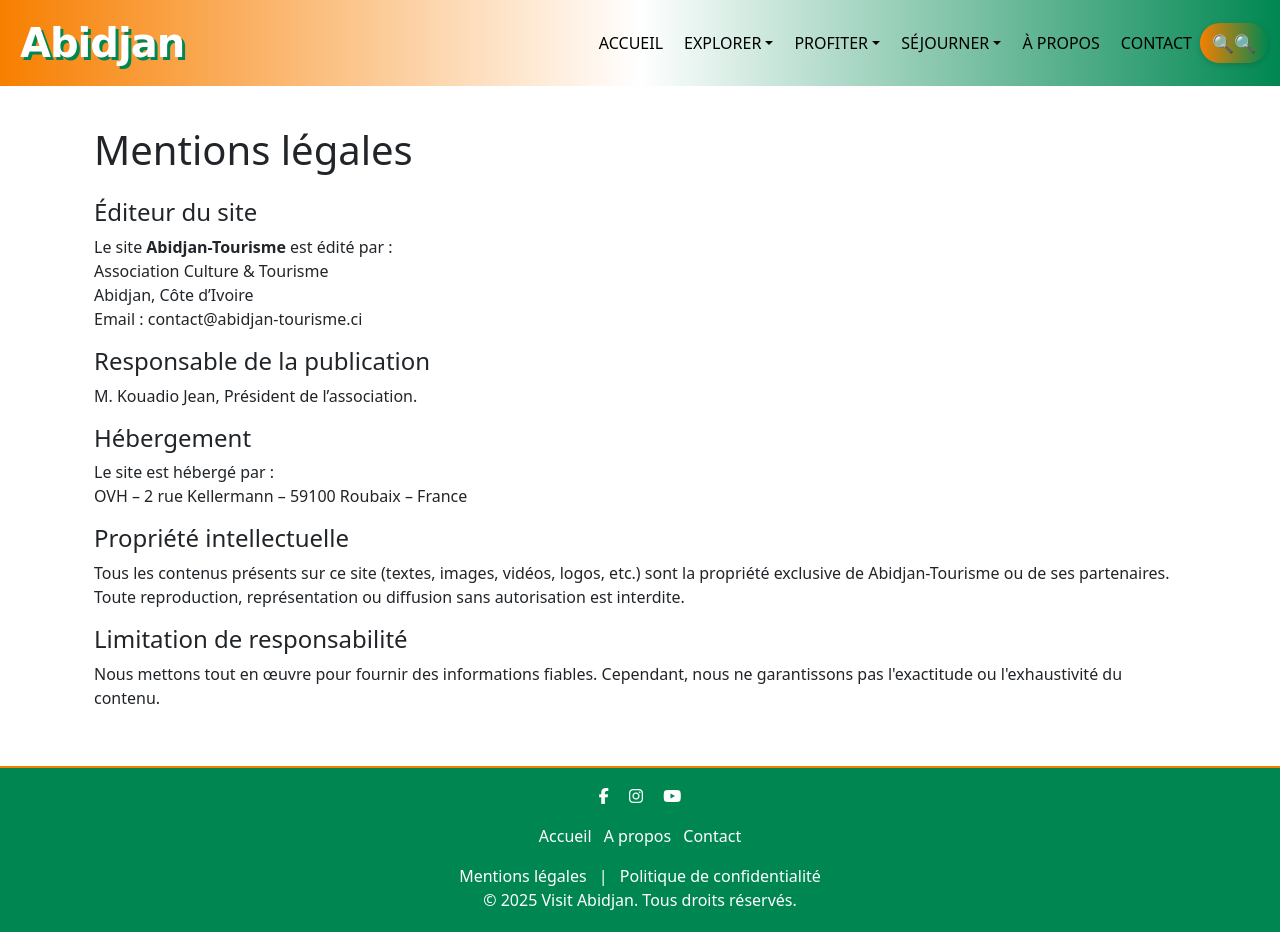
After one commit to ramo1990/MyBlog, a Django app: page /mentions-legales/ in a window 1280 px wide. The commit adds this page. Run offline with Django 4.2, Linux system fonts and the light colour scheme.

Commit message:
button search et footer

```diff
--- a/app/static/css/style.css
+++ b/app/static/css/style.css
@@ -85,6 +85,73 @@ footer {
   border-color: rgba(255, 255, 255, 0.6); /* bordure blanche légèrement transparente */
 }
 
+#mobileSearchOverlay {
+  position: fixed;
+  top: 0;
+  left: 0;
+  width: 100%;
+  height: 100vh;
+  background-color: rgba(255, 255, 255, 0.95);
+  z-index: 1050;
+  display: flex;
+  justify-content: center;
+  align-items: center;
+  padding: 2rem;
+}
+#mobileSearchOverlay .overlay-content {
+  width: 100%;
+  max-width: 500px;
+}
+
+/* Bouton de recherche navbar */
+#searchToggle {
+  background: linear-gradient(to right, var(--orange-ci), var(--green-ci));
+  color: var(--white-ci);
+  border: none;
+  padding: 0.45rem 0.75rem;
+  border-radius: 50px;
+  font-size: 1.1rem;
+  transition: all 0.3s ease;
+  box-shadow: 0 2px 6px rgba(0, 0, 0, 0.15);
+  display: flex;
+  align-items: center;
+  justify-content: center;
+}
+#searchToggle:hover {
+  background: var(--green-ci);
+  color: var(--white-ci);
+  transform: scale(1.05);
+}
+
+/* Icône dans le bouton */
+#searchToggle::before {
+  content: "🔍";
+  font-size: 1.1rem;
+}
+
+/* Supprime le texte dans le bouton s’il y en a accidentellement */
+#searchToggle span {
+  display: none;
+}
+/* Bouton vert personnalisé pour recherche mobile */
+.btn-ci-green {
+  background-color: var(--green-ci) !important;
+  color: var(--white-ci) !important;
+  border: none;
+  padding: 0.6rem 1rem;
+  border-radius: 8px;
+  font-weight: 600;
+  text-transform: uppercase;
+  letter-spacing: 0.5px;
+  transition: background-color 0.3s ease;
+  text-align: center;
+}
+
+.btn-ci-green:hover {
+  background-color: #006f43 !important; /* un vert un peu plus foncé */
+}
+
+
 /* Responsive Tweaks pour petit ecran*/
 @media (max-width: 768px) {
   .brand-abidjan::after {
--- a/app/templates/base.html
+++ b/app/templates/base.html
@@ -3,7 +3,7 @@
 <html lang="fr">
 <head>
   <meta charset="UTF-8">
-  <title>✍ MyBlog</title>
+  <title>🌍 Abidjan-Tourisme</title>
   <meta name="viewport" content="width=device-width, initial-scale=1.0">
 
   <!-- Bootstrap CSS -->
@@ -23,6 +23,17 @@
   {% endblock %}
 </head>
 <body>
+
+  <!-- overlay de recherche masqué -->
+  <div id="mobileSearchOverlay" class="d-none">
+    <div class="overlay-content">
+      <form method="GET" action="{% url 'search' %}">
+        <input type="search" name="q" placeholder="Rechercher..." class="form-control mb-2" autofocus>
+        <button type="submit" class="btn-ci-green w-100">Rechercher</button>
+      </form>
+      <button class="btn-close" id="closeSearchOverlay" aria-label="Fermer"></button>
+    </div>
+  </div>
 
   <!-- Navigation -->
   <nav class="navbar navbar-expand-lg navbar-light bg-light custom-margin">
@@ -75,6 +86,11 @@
 
         </ul>
       </div>
+      <!-- search -->
+      <form method="GET" action="{% url 'search' %}" class="d-flex align-items-center" id="searchForm">
+        <input id="searchInput" type="search" name="q" class="form-control me-2 d-none" placeholder="Rechercher...">
+        <button type="button" class="btn btn-outline-success" id="searchToggle" title="Rechercher"> 🔍 </button>
+      </form>
     </div>
   </nav>
 
@@ -95,18 +111,18 @@
     <!-- Navigation footer -->
     <div class="footerNav mb-3">
       <ul class="list-inline mb-0">
-        <li class="list-inline-item"><a href="{% url 'home' %}" class="text-white text-decoration-none">ACCUEIL</a></li>
+        <li class="list-inline-item"><a href="{% url 'home' %}" class="text-white text-decoration-none">Accueil</a></li>
         <li class="list-inline-item"><a href="{% url 'a_propos' %}" class="text-white text-decoration-none">A propos</a></li>
-        <li class="list-inline-item"><a href="{% url 'contact' %}" class="text-white text-decoration-none">contact us</a></li>
+        <li class="list-inline-item"><a href="{% url 'contact' %}" class="text-white text-decoration-none">Contact</a></li>
       </ul>
     </div>
     <!-- Droits et mentions -->
-    <p class="mb-1">&copy; 2025 Visit Abidjan. Tous droits réservés.</p>
     <nav>
-      <a href="/mentions-legales.html" class="text-white text-decoration-none me-2">Mentions légales</a> |
-      <a href="/politique-confidentialite.html" class="text-white text-decoration-none ms-2">Politique de confidentialité</a>
+      <a href="{% url 'mentions_legales' %}" class="text-white text-decoration-none me-2">Mentions légales</a> |
+      <a href="{% url 'politique_confidentialite' %}" class="text-white text-decoration-none ms-2">Politique de confidentialité</a>
     </nav>
   </div>
+  <p class="mb-1">&copy; 2025 Visit Abidjan. Tous droits réservés.</p>
   </footer>
 
 
@@ -135,8 +151,9 @@
 <script src="https://cdn.jsdelivr.net/npm/swiper@10/swiper-bundle.min.js"></script>
 
 <!-- swipper -->
+<script src="{% static 'js/swiper-agenda.js' %}"></script>
+<!-- search -->
+<script src="{% static 'js/search-toggle.js' %}"></script>
 
-<!-- <script src="https://cdn.jsdelivr.net/npm/swiper@10/swiper-bundle.min.js"></script> -->
-<script src="{% static 'js/swiper-agenda.js' %}"></script>
 </body>
 </html>
--- /dev/null
+++ b/app/templates/mentions-legales.html
@@ -0,0 +1,35 @@
+{% extends "base.html" %}
+
+{% block content %}
+<div class="container py-4">
+  <h1 class="mb-4">Mentions légales</h1>
+
+  <h4>Éditeur du site</h4>
+  <p>
+    Le site <strong>Abidjan-Tourisme</strong> est édité par :<br>
+    Association Culture & Tourisme<br>
+    Abidjan, Côte d’Ivoire<br>
+    Email : contact@abidjan-tourisme.ci
+  </p>
+
+  <h4>Responsable de la publication</h4>
+  <p>M. Kouadio Jean, Président de l’association.</p>
+
+  <h4>Hébergement</h4>
+  <p>
+    Le site est hébergé par :<br>
+    OVH – 2 rue Kellermann – 59100 Roubaix – France
+  </p>
+
+  <h4>Propriété intellectuelle</h4>
+  <p>
+    Tous les contenus présents sur ce site (textes, images, vidéos, logos, etc.) sont la propriété exclusive de
+    Abidjan-Tourisme ou de ses partenaires. Toute reproduction, représentation ou diffusion sans autorisation est interdite.
+  </p>
+
+  <h4>Limitation de responsabilité</h4>
+  <p>
+    Nous mettons tout en œuvre pour fournir des informations fiables. Cependant, nous ne garantissons pas l'exactitude ou l'exhaustivité du contenu.
+  </p>
+</div>
+{% endblock %}
--- a/app/urls.py
+++ b/app/urls.py
@@ -4,6 +4,7 @@ from django.conf.urls.static import static
 from .views import *
 from django.conf.urls.i18n import i18n_patterns
 from django.views.i18n import set_language
+from django.views.generic import TemplateView
 
 urlpatterns = [
     path('', PostList.as_view(), name='home'),
@@ -11,7 +12,6 @@ urlpatterns = [
     path('post/<slug:slug>/delete/', PostDeleteView.as_view(), name='post_delete'),
     path('destinations/', DestinationListView.as_view(), name='destination_list'),
     path('destinations/<slug:slug>/', DestinationDetailView.as_view(), name='destination_detail'),
-
     path('culture/', CultureListView.as_view(), name='culture'),
     path('culture/<slug:slug>/', CultureDetailView.as_view(), name='culture_detail'),
     path('agenda/', agenda_list, name='agenda_list'),
@@ -30,6 +30,9 @@ urlpatterns = [
     path('infos-pratiques/', infos_pratiques, name='infos_pratiques'),
     path('que_faire/', que_faire, name='que_faire'),
     path('que_faire/<slug:slug>/', detail_activite, name='detail_activite'),
+    path('search/', search, name='search'),
+    path('mentions-legales/', TemplateView.as_view(template_name="mentions-legales.html"), name="mentions_legales"),
+    path('politique-confidentialite/', TemplateView.as_view(template_name="politique-confidentialite.html"), name="politique_confidentialite"),
     path('<slug:slug>/', DetailView.as_view(), name='post_detail'),
 ]
 
```
Also changed, not shown: app/static/js/search-toggle.js (added, +55 -0 lines), app/templates/politique-confidentialite.html (added, +32 -0 lines), app/templates/search_results.html (added, +109 -0 lines), app/views.py (+65 -0 lines).
